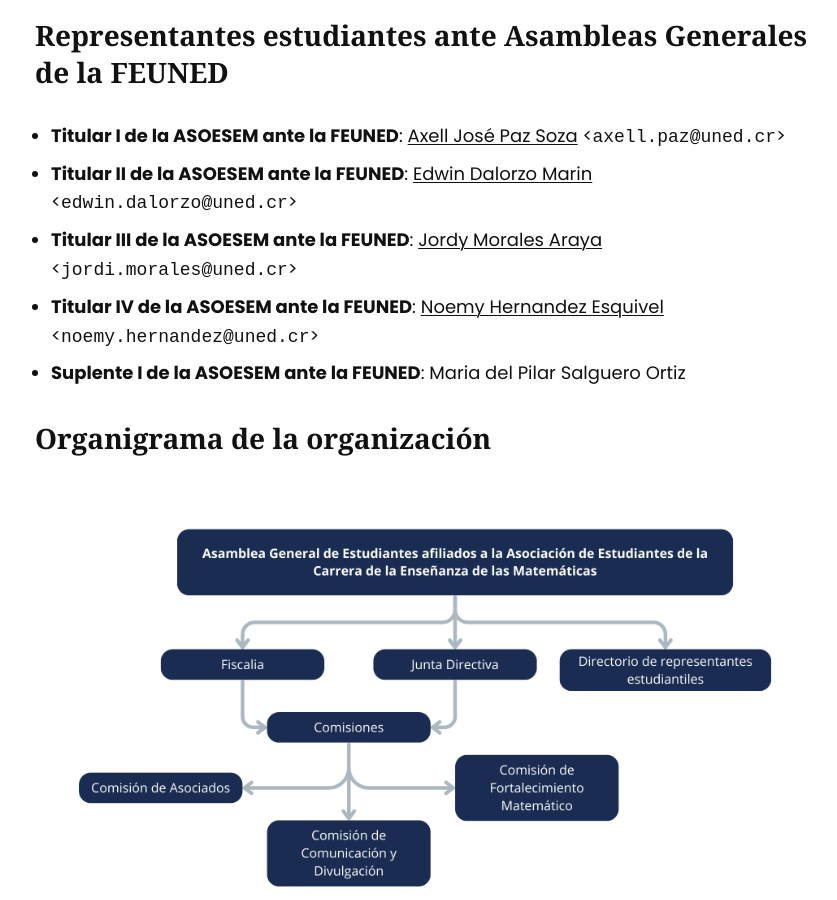
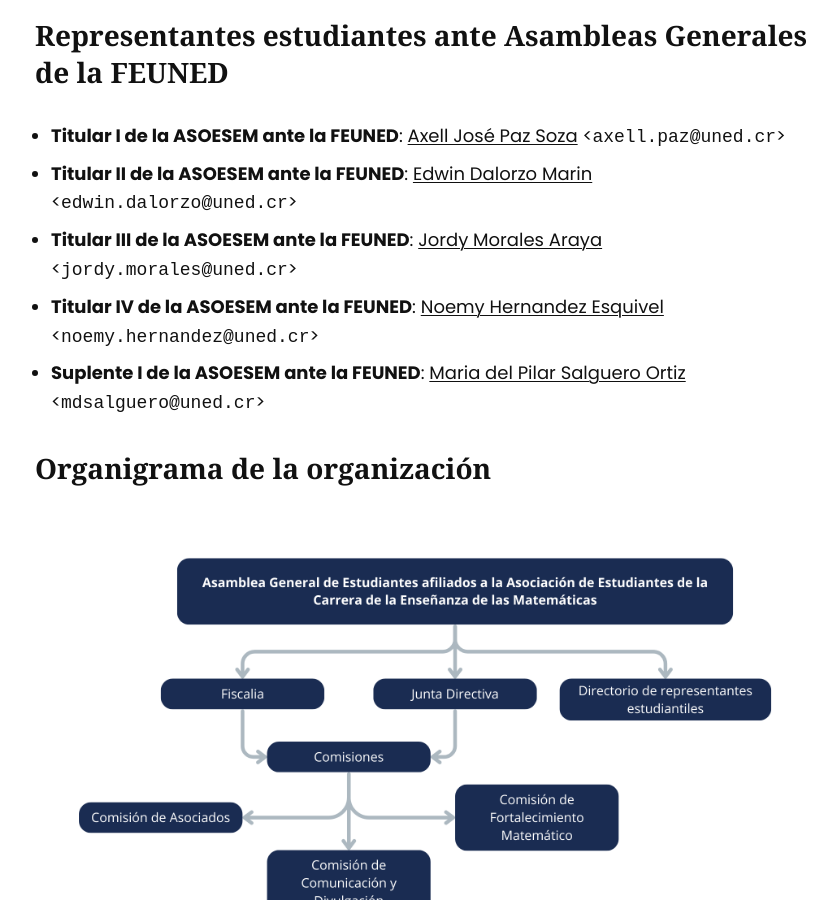
Before and after one commit to asoesem/asoesem.github.io, a Jekyll site: the page built from _pages/organization.md, in a window 1280 px wide and 900 px high, scrolled down 1659 px. Shown: the whole window, without its empty margins (215-1052 px from the left). Built offline with Jekyll 4.4.1, drawn with Linux system fonts in a browser that asks for light colours; some of the changed lines change nothing that is shown.

Commit message:
organization.md
Cambios mínimos en los correos

```diff
--- a/_pages/organization.md
+++ b/_pages/organization.md
@@ -31,9 +31,9 @@
 ## Representantes estudiantes ante Asambleas Generales de la FEUNED
 * **Titular I de la ASOESEM ante la FEUNED**: [Axell José Paz Soza](mailto:axell.paz@uned.cr) <`axell.paz@uned.cr`>
 * **Titular II de la ASOESEM ante la FEUNED**: [Edwin Dalorzo Marin](mailto:edwin.dalorzo@uned.cr) <`edwin.dalorzo@uned.cr`>
-* **Titular III de la ASOESEM ante la FEUNED**: [Jordy Morales Araya](mailto:jordi.morales@uned.cr) <`jordi.morales@uned.cr`>
+* **Titular III de la ASOESEM ante la FEUNED**: [Jordy Morales Araya](mailto:jordy.morales@uned.cr) <`jordy.morales@uned.cr`>
 * **Titular IV de la ASOESEM ante la FEUNED**: [Noemy Hernandez Esquivel](mailto:noemy.hernandez@uned.cr) <`noemy.hernandez@uned.cr`>
-* **Suplente I de la ASOESEM ante la FEUNED**: Maria del Pilar Salguero Ortiz
+* **Suplente I de la ASOESEM ante la FEUNED**: [Maria del Pilar Salguero Ortiz](mailto:mdsalguero@uned.cr) <`mdsalguero@uned.cr`>
 
 
 ## Organigrama de la organización
```
